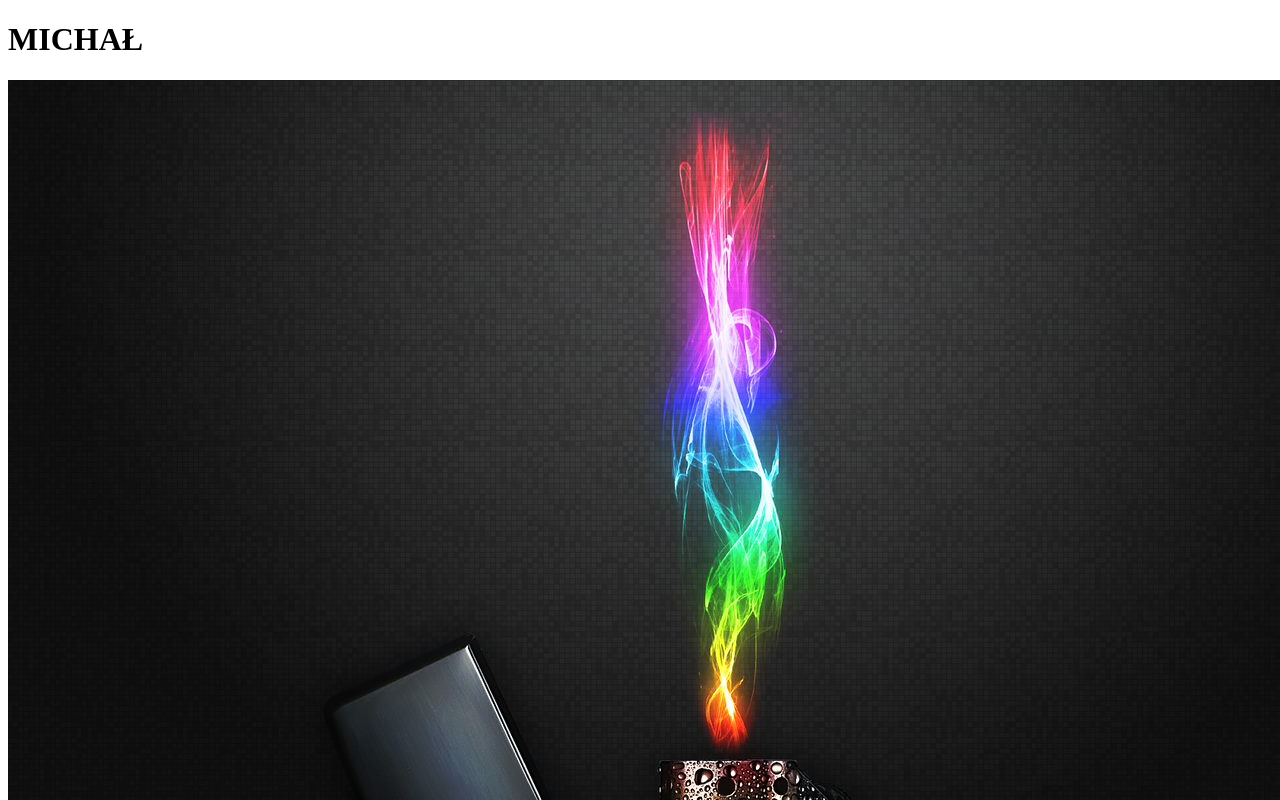
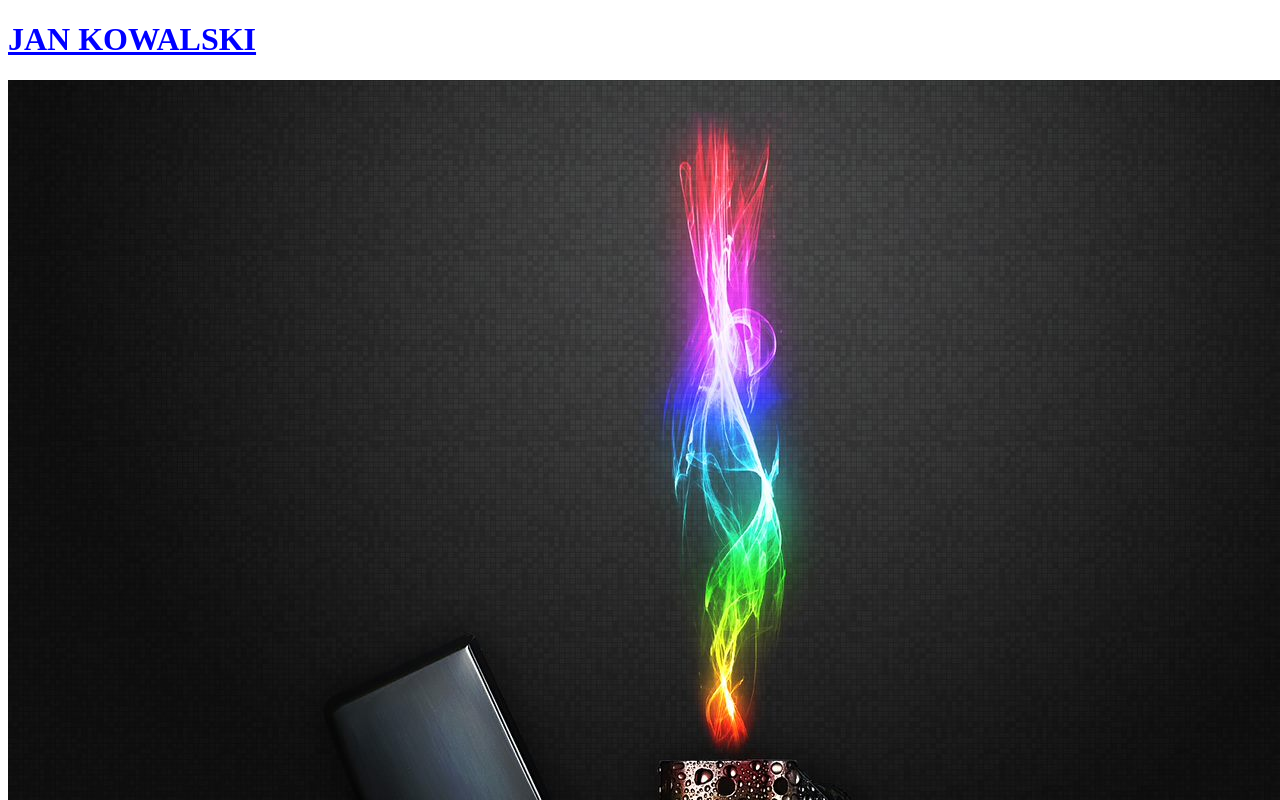
Before and after one commit to noneXved/customer-manager, an Angular app: page / in a window 1280 px wide. Shown: the top 800 px of the page. Built offline with nearby package versions, Linux system fonts and the light colour scheme.

Commit message:
Property Binding

```diff
--- a/src/app/app.component.ts
+++ b/src/app/app.component.ts
@@ -3,18 +3,21 @@ import { Component } from '@angular/core';
 @Component({
   selector: 'app-root',
   template: `
-    <h1>{{ name.toUpperCase() }}</h1>
+    <h1 [style.color]="nameColor" [class.isActive]="isActive">{{ name.toUpperCase() }}</h1>
     <img [src]="photoUrl"/>
     `,
-  styles: []
+  styles: [
+      '.isActive { text-decoration: underline; }'
+  ]
 })
 export class AppComponent {
   name: string = "Jan Kowalski";
+  nameColor: string = "blue";
   photoUrl: string = "assets/images/wallpaperzipper.jpg";
+  isActive: boolean = true;
+
+
   constructor() {
-    setTimeout(() =>{
-      this.name = "Michał";
-    }, 3000);
   }
 
 }
```
